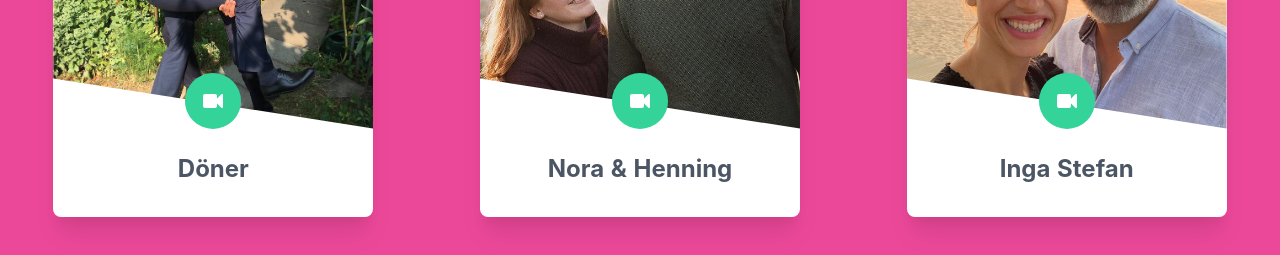
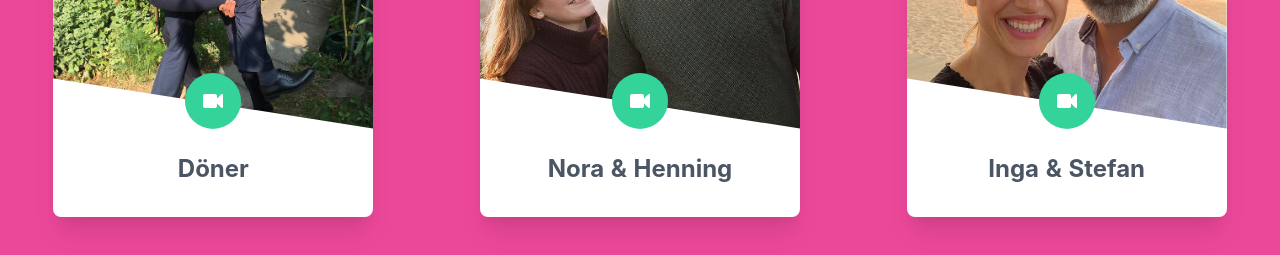
Before and after one commit to Surf-N-Code/nuxt-video-portfolio, a Nuxt app: page / in a window 1280 px wide. Shown: the part 2180-2435 px from the top of the page. Built offline with nearby package versions, Linux system fonts and the light colour scheme; a web font is replaced by a local one.

Commit message:
Add & between inga and steffen

```diff
--- a/pages/index.vue
+++ b/pages/index.vue
@@ -101,7 +101,7 @@ export default {
           videoUrl: 'https://diltheymedia.com/pingu-roar/Video_Henning.mp4',
         },
         {
-          name: 'Inga Stefan',
+          name: 'Inga & Stefan',
           imageSrc: 'inga-steffen.jpg',
           videoUrl: 'https://diltheymedia.com/pingu-roar/Video-Inga-Stefan.mp4',
         },
```
